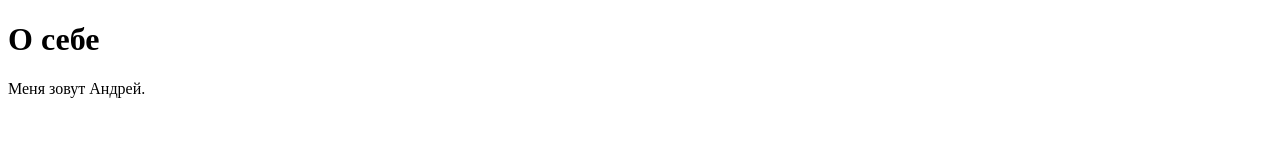
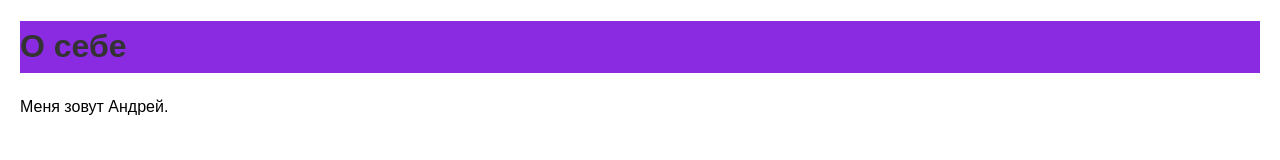
Before and after one commit to Packmangame/TRPO_pr4, a plain HTML site: page index.html in a window 1280 px wide. Drawn offline with Linux system fonts and the light colour scheme.

Commit message:
Добавление стиля страницы

```diff
--- a/index.html
+++ b/index.html
@@ -4,6 +4,7 @@
 <head>
     <meta charset="UTF-8">
     <title>О себе</title>
+    <link rel="stylesheet" href="style.css">
 </head>
 <body>
     <h1>О себе</h1>
--- /dev/null
+++ b/style.css
@@ -0,0 +1,11 @@
+
+body {
+    font-family: Arial, sans-serif;
+    line-height: 1.6;
+    margin: 20px;
+}
+
+h1 {
+    color: #333;
+    background-color: blueviolet;
+}
```
